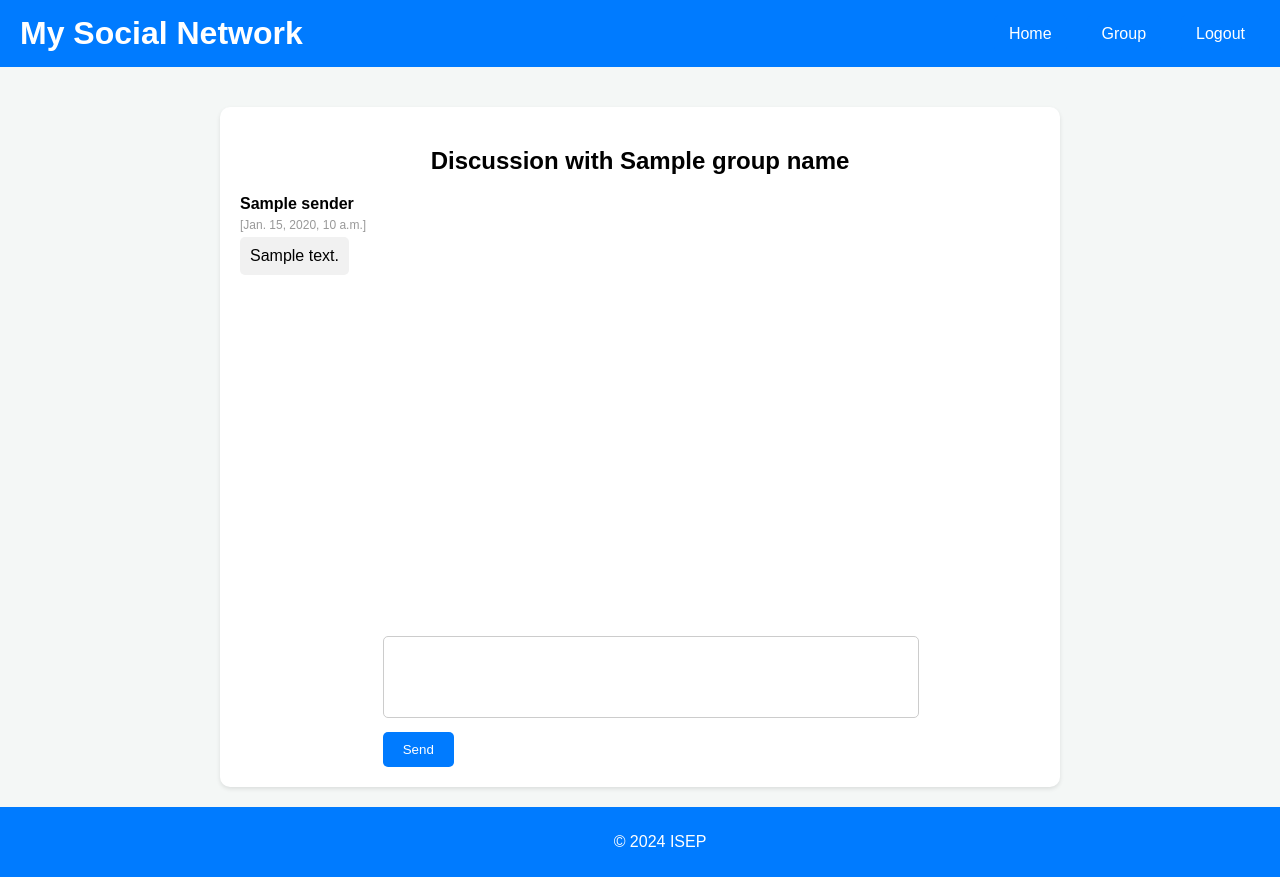
After one commit to RomeoCorrec/ProjetAlgo, a Django app: template app/app/templates/group_message.html in a window 1280 px wide. The commit adds this page. Run offline with Django 5.2, Linux system fonts and the light colour scheme; the template is opened without the code that fills it: most values are stand-ins (such as "Sample title", 1, 10 or a date in 2020).

Commit message:
groupchat

```diff
--- /dev/null
+++ b/app/app/templates/group_message.html
@@ -0,0 +1,223 @@
+<!DOCTYPE html>
+<html lang="en">
+<head>
+    <meta charset="UTF-8">
+    <meta name="viewport" content="width=device-width, initial-scale=1.0">
+    <title>Discussion</title>
+    <style>
+        /* CSS */
+        body {
+            font-family: Arial, sans-serif;
+            background-color: #f4f7f6;
+            margin: 0;
+            padding: 0;
+            display: flex;
+            flex-direction: column;
+            min-height: 100vh;
+        }
+
+        header {
+            background-color: #007bff;
+            color: #fff;
+            padding: 15px 20px;
+            display: flex;
+            justify-content: space-between;
+            align-items: center;
+        }
+
+        header h1 {
+            margin: 0;
+        }
+
+        header nav ul {
+            list-style: none;
+            margin: 0;
+            padding: 0;
+            display: flex;
+        }
+
+        header nav ul li {
+            margin-left: 20px;
+        }
+
+        header nav ul li a {
+            color: #fff;
+            text-decoration: none;
+            background-color: #007bff;
+            padding: 10px 15px;
+            border-radius: 5px;
+        }
+
+        header nav ul li a:hover {
+            background-color: #0056b3;
+        }
+
+        .container {
+            flex: 1;
+            display: flex;
+            justify-content: center;
+            align-items: flex-start;
+            padding: 20px;
+        }
+
+        .content {
+            width: 100%;
+            max-width: 800px;
+            background-color: #fff;
+            border-radius: 10px;
+            box-shadow: 0 2px 4px rgba(0, 0, 0, 0.1);
+            padding: 20px;
+            margin-top: 20px;
+            display: flex;
+            flex-direction: column;
+            height: 80vh;
+        }
+
+        h2 {
+            text-align: center;
+            margin-bottom: 20px;
+        }
+
+        .messages-container {
+            flex: 1;
+            overflow-y: auto;
+            margin-bottom: 20px;
+            padding-right: 10px;
+        }
+
+        .messages {
+            list-style: none;
+            padding: 0;
+            margin: 0;
+        }
+
+        .message {
+            margin-bottom: 20px;
+            display: flex;
+            flex-direction: column;
+        }
+
+        .message .sender {
+            font-weight: bold;
+            margin-bottom: 5px;
+        }
+
+        .message .timestamp {
+            color: #999;
+            font-size: 12px;
+            margin-bottom: 5px;
+        }
+
+        .message .text {
+            background-color: #f1f1f1;
+            padding: 10px;
+            border-radius: 5px;
+        }
+        .message.sent {
+            align-self: flex-end;
+            text-align: right;
+        }
+
+        .message.sent .text {
+            background-color: #007bff;
+            color: #fff;
+            align-self: flex-end;
+        }
+
+        .message.received .text {
+            background-color: #f1f1f1;
+            align-self: flex-start;
+        }
+
+        .message.received {
+            align-self: flex-start;
+        }
+
+        .input-container {
+            display: flex;
+            flex-direction: column;
+            align-items: center;
+            margin-top: 20px;
+        }
+
+        .input-container textarea {
+            width: 100%;
+            max-width: 600px;
+            padding: 10px;
+            border: 1px solid #ccc;
+            border-radius: 5px;
+            margin-bottom: 10px;
+            resize: none;
+        }
+
+        .input-container button {
+            background-color: #007bff;
+            color: #fff;
+            border: none;
+            border-radius: 5px;
+            padding: 10px 20px;
+            cursor: pointer;
+            transition: background-color 0.3s;
+        }
+
+        .input-container button:hover {
+            background-color: #0056b3;
+        }
+
+        footer {
+            background-color: #007bff;
+            color: #fff;
+            text-align: center;
+            padding: 10px 20px;
+            margin-top: auto;
+            width: 100%;
+        }
+    </style>
+</head>
+<body>
+    <header>
+        <h1>My Social Network</h1>
+        <nav>
+            <ul>
+                <li><a href="{% url 'main_page' %}">Home</a></li>
+                <li><a href="{% url 'group_list' %}">Group</a></li>
+                <li><a href="#">Logout</a></li>
+            </ul>
+        </nav>
+    </header>
+    <div class="container">
+        <div class="content">
+            <h2>Discussion with {{ group_name }}</h2>
+            <div id="messages-container" class="messages-container">
+                <ul class="messages">
+                    {% for message in group_messages %}
+                    <li class="message {% if message.sender == request.session.user.username %}sent{% else %}received{% endif %}">
+                        <span class="sender">{{ message.sender }}</span>
+                        <span class="timestamp">[{{ message.timestamp }}]</span>
+                        <div class="text">{{ message.content }}</div>
+                    </li>
+                    {% endfor %}
+                </ul>
+            </div>
+            <div class="input-container">
+                <form method="POST" action="{% url 'send_group_messages' %}">
+                    {% csrf_token %}
+                    <input type="hidden" name="group_name" value="{{ group_name }}">
+                    <textarea name="send_message" rows="4" cols="50" required></textarea>
+                    <button type="submit">Send</button>
+                </form>
+            </div>
+        </div>
+    </div>
+    <footer>
+        <p>&copy; 2024 ISEP</p>
+    </footer>
+    <script>
+        // JavaScript pour défiler automatiquement jusqu'en bas du conteneur des messages
+        window.onload = function() {
+            var messagesContainer = document.getElementById('messages-container');
+            messagesContainer.scrollTop = messagesContainer.scrollHeight;
+        };
+    </script>
+</body>
+</html>
--- a/app/app/urls.py
+++ b/app/app/urls.py
@@ -44,4 +44,9 @@ urlpatterns = [
     path('like-post/', views.like_post, name='like_post'),
     path('delete-post/', views.delete_post, name='delete_post'),
     path('group-list/', views.group_list, name='group_list'),
+    path('create-group/', views.create_group, name='create_group'),
+    path('send-group-message/', views.send_group_messages, name='send_group_messages'),
+    path('group-message/<str:group_name>', views.group_messages_page, name='group_messages_page'),
+    path('accept-group-invitation/<str:group_name>', views.accept_group_invitation_model, name='accept_group_invitation'),
+    path('reject-group-invitation/<str:group_name>', views.reject_group_invitation_model, name='reject_group_invitation'),
 ]
```
Also changed, not shown: app/app/templates/group_list.html (+16 -21 lines), app/app/utils.py (+86 -0 lines), app/app/views.py (+44 -1 lines), app/db.sqlite3.
